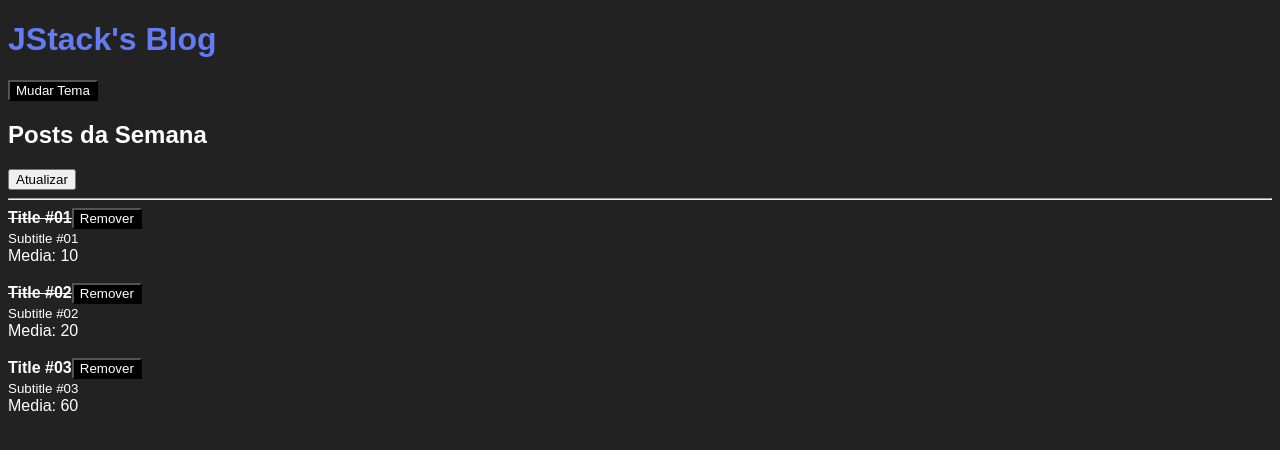
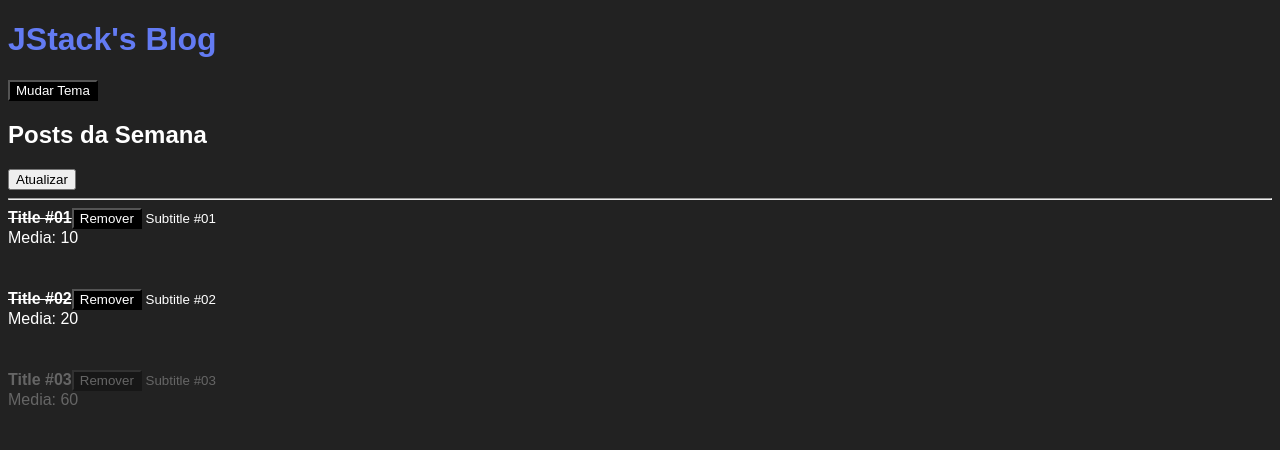
Before and after one commit to AlessandroSampaio/react-fundementals, a React app: page / in a window 1280 px wide. Shown: the top 450 px of the page. Built offline with nearby package versions, Linux system fonts and the light colour scheme.

Commit message:
Classes dinamicas

```diff
--- a/src/App.js
+++ b/src/App.js
@@ -1,7 +1,6 @@
-import React, { useState, createContext } from "react";
+import React, { useState } from "react";
+import Header from "./Header";
 import Post from "./Post";
-import Header from "./Header";
-import Button from "./Button";
 import { ThemeProvider } from "./ThemeContext";
 
 
@@ -14,6 +13,7 @@ function App() {
       subtitle: "Subtitle #01",
       likes: 20,
       read: true,
+      removed: false,
     },
 
     {
@@ -22,6 +22,7 @@ function App() {
       subtitle: "Subtitle #02",
       likes: 40,
       read: true,
+      removed: false,
     },
 
     {
@@ -30,6 +31,7 @@ function App() {
       subtitle: "Subtitle #03",
       likes: 120,
       read: false,
+      removed: true,
     },
   ]);
 
@@ -42,12 +44,18 @@ function App() {
         title: `Title #0${posts.length + 1}`,
         subtitle: `Subtitle #0${posts.length + 1}`,
         likes: 50,
+        read: false,
+        removed: false,
       },
     ]);
   }
 
   function handleRemove(postId) {
-    setPosts((prevState) => prevState.filter((post) => post.id !== postId));
+    setPosts((prevState) =>
+      prevState.map(post => (
+        post.id === postId ? {...post, removed: true} : post
+      )
+    ));
   }
 
   return (
@@ -67,6 +75,7 @@ function App() {
             title: element.title,
             subtitle: element.subtitle,
             read: element.read,
+            removed: element.removed
           }}
           likes={element.likes}
         />
--- a/src/Post.js
+++ b/src/Post.js
@@ -1,11 +1,16 @@
 import React from "react";
 import PropTypes from "prop-types";
 import PostHeader from "./PostHeader";
+import styles from "./post.scss";
 
 export default function Post(props) {
   return (
     <>
-      <article>
+      <article className={
+        props.post.removed
+        ? styles.postDeleted
+        : styles.post
+      }>
         <PostHeader
           onRemove={props.onRemove}
           post={{
@@ -14,7 +19,6 @@ export default function Post(props) {
             read: props.post.read,
           }}
         />
-        <br />
         <small> {props.post.subtitle} </small>
         <br />
         Media: {props.likes / 2}
@@ -31,6 +35,7 @@ Post.propTypes = {
     id: PropTypes.number.isRequired,
     title: PropTypes.string.isRequired,
     subtitle: PropTypes.string.isRequired,
-    read: PropTypes.bool.isRequired
+    read: PropTypes.bool.isRequired,
+    removed: PropTypes.bool.isRequired,
   }).isRequired,
 };
--- /dev/null
+++ b/src/post.scss
@@ -0,0 +1,8 @@
+.post {
+    margin-bottom: 24px;
+}
+
+.postDeleted {
+    margin-bottom: 24px;
+    opacity: 0.3;
+}
```
